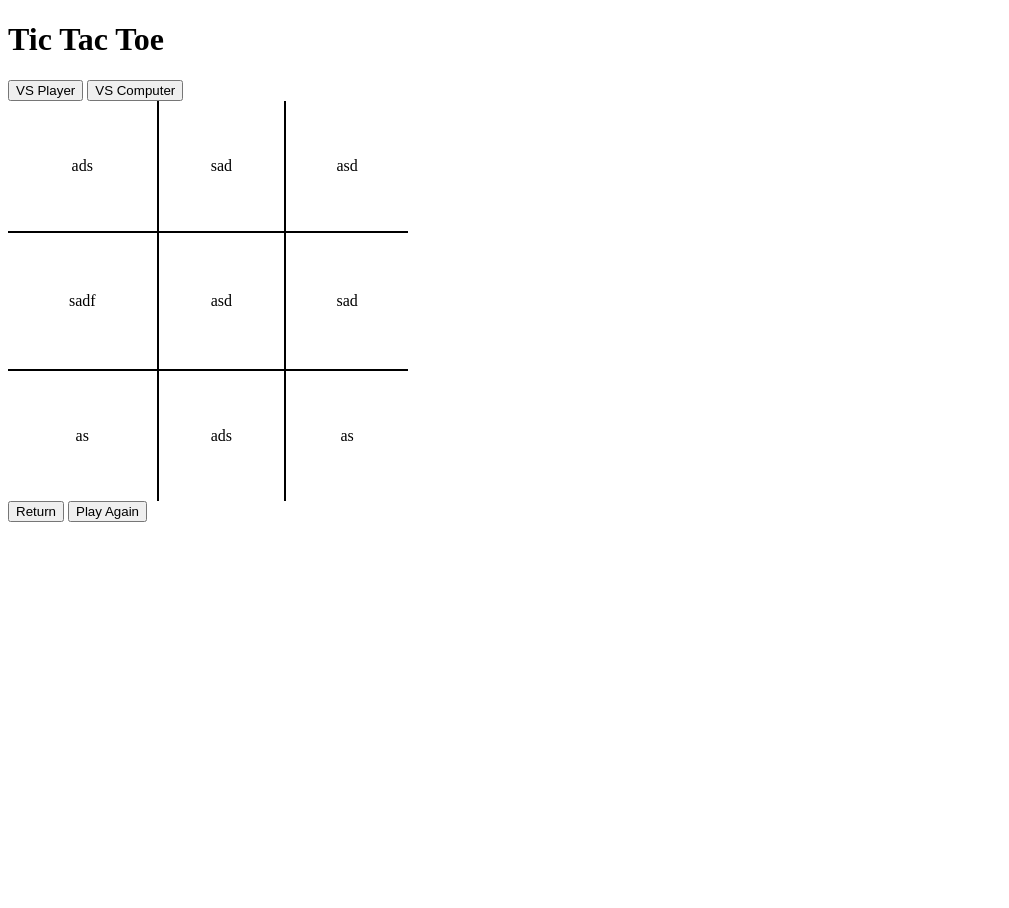
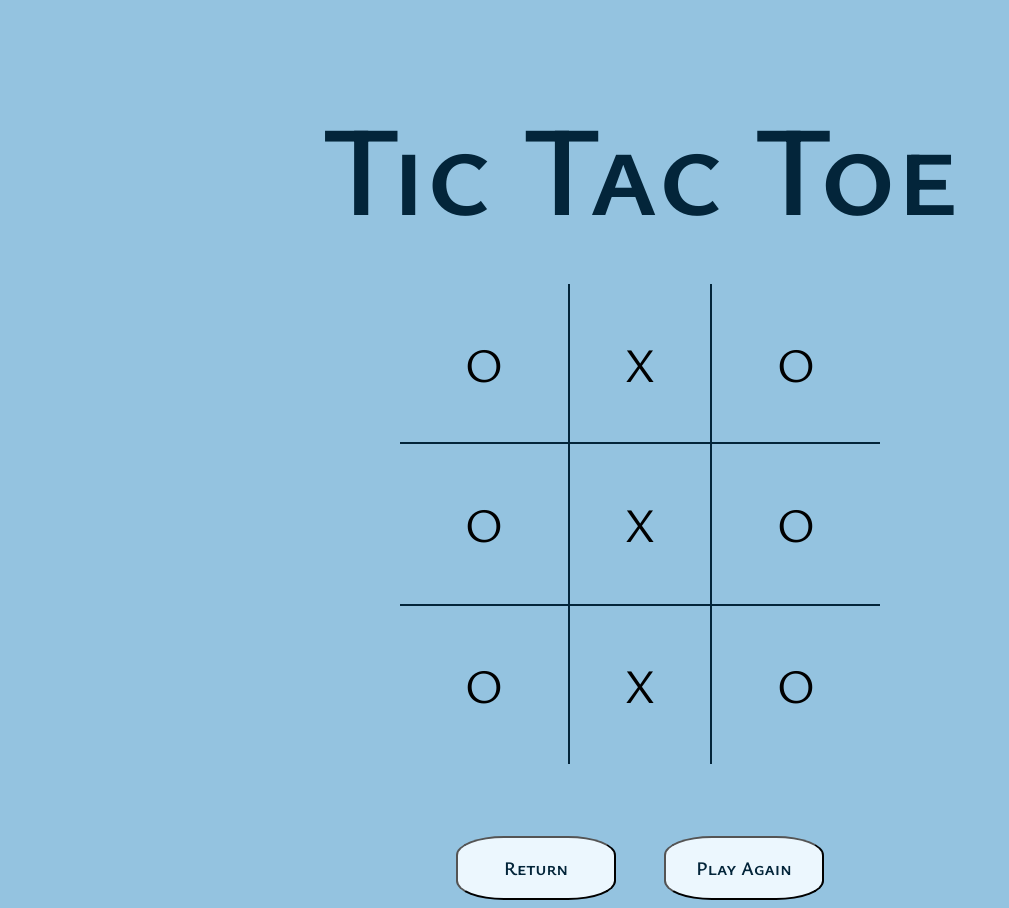
Before and after one commit to basnetrajpradip/tic-tac-toe, a plain HTML site: page index.html in a window 1280 px wide. Both pictures are taken after a click on the button "VS Player". Shown: the whole page, without its empty margins (0-1009 px from the left). Before the commit the page ends 800 px from the top, so only its background shows below. Drawn offline with Linux system fonts and the light colour scheme.

Commit message:
make UI appealing

```diff
--- a/index.html
+++ b/index.html
@@ -4,42 +4,44 @@
     <meta charset="UTF-8" />
     <meta name="viewport" content="width=device-width, initial-scale=1.0" />
     <link rel="stylesheet" href="style.css" type="text/css"></link>
-    <script type="text/javascript" src="script.js"></script>
+    <script type="text/javascript" src="script.js" defer></script>
     <title>Tic Tac Toe</title>
   </head>
   <body>
     <div class="container">
       <div class="header">
-        <h1>Tic Tac Toe</h1>
+        <div>Tic Tac Toe</div>
       </div>
       <div class="body">
         <div class="pre-game-interface">
-          <div class="game-mode-btn">
-            <button id="vsPlayerBtn">VS Player</button>
-            <button id="vsComputerBtn">VS Computer</button>
+          <div class="game-mode">
+            <button class="game-mode-btn" id="vsPlayerBtn">VS Player</button>
+            <button class="game-mode-btn" id="vsComputerBtn" disabled>VS Computer</button>
           </div>
         </div>
-        <div class="game-interface">
+        <div class="game-interface game-display">
+          <div class="game-board">
               <table>
                 <tr class="first row">
-              <td>ads</td>
-              <td>sad</td>
-              <td>asd</td>
+                    <td>O</td>
+                    <td>X</td>
+                    <td>O</td>
                 </tr>
                 <tr class="second row">
-              <td>sadf</td>
-              <td>asd</td>
-              <td>sad</td>
+                    <td>O</td>
+                    <td>X</td>
+                    <td>O</td>
                 </tr>
                 <tr class="third row">
-              <td>as</td>
-              <td>ads</td>
-              <td>as</td>
+                  <td>O</td>
+                  <td>X</td>
+                  <td>O</td>
                 </tr>
               </table>
-          <div class="game-ctrl-btn">
-            <button id="return">Return</button>
-            <button id="replay">Play Again</button>
+          </div>
+          <div class="game-ctrl">
+            <button class="game-ctrl-btn" id="return">Return</button>
+            <button class="game-ctrl-btn" id="replay">Play Again</button>
           </div>
         </div>
       </div>
--- a/script.js
+++ b/script.js
@@ -0,0 +1,17 @@
+function ScreenController() {
+  const gameMode = document.querySelector("#vsPlayerBtn");
+  const preGameUI = document.querySelector(".pre-game-interface");
+  const gameUI = document.querySelector(".game-interface");
+  const returnToPreGame = document.querySelector("#return");
+  gameMode.addEventListener("click", (e) => {
+    preGameUI.classList.add("pre-game-display");
+    gameUI.classList.remove("game-display");
+  });
+
+  returnToPreGame.addEventListener("click", (e) => {
+    preGameUI.classList.remove("pre-game-display");
+    gameUI.classList.add("game-display");
+  });
+}
+
+ScreenController();
--- a/style.css
+++ b/style.css
@@ -1,28 +1,117 @@
+@font-face {
+  font-family: header;
+  src: url(resources/HeaderFont.ttf);
+}
+
+:root {
+  --body-bg: #94c3e0;
+  --header: #03253a;
+  --button: #ecf7fe;
+}
+
 html {
   margin: 0;
   padding: 0;
 }
 
 body {
+  background-color: var(--body-bg);
   font-size: 16px;
+  font-family: header;
+}
+
+.header {
+  color: var(--header);
+  font-size: 8rem;
+  font-weight: 600;
+  margin-top: 5rem;
+  margin-bottom: 2rem;
+  display: flex;
+  justify-content: center;
 }
 
 table {
   border-collapse: collapse;
-  height: 25rem;
-  width: 25rem;
+  height: 30rem;
+  width: 30rem;
 }
 
 .first,
 .second {
-  border-bottom: 2px solid black;
+  border-bottom: 2px solid var(--header);
 }
 
 td:nth-child(1),
 td:nth-child(2) {
-  border-right: 2px solid black;
+  border-right: 2px solid var(--header);
 }
 
 td {
   text-align: center;
+  font-family: header;
+  font-size: 3rem;
+  color: rgb(0, 0, 0);
 }
+
+.pre-game-interface {
+  margin-top: 3rem;
+  display: flex;
+  justify-content: center;
+}
+
+.game-mode {
+  display: flex;
+  flex-direction: column;
+  gap: 2rem;
+}
+
+.game-mode-btn {
+  height: 4rem;
+  width: 10rem;
+  font-size: 1.2rem;
+  font-family: header;
+  font-weight: 600;
+  border-radius: 30%;
+  color: var(--header);
+  background-color: var(--button);
+}
+
+button:disabled,
+button[disabled] {
+  border: 2px solid #aca9a9;
+  background-color: #c0c0c0;
+  color: #8a8484;
+}
+
+.game-ctrl {
+  margin-top: 3rem;
+  display: flex;
+  gap: 3rem;
+}
+
+.game-ctrl-btn {
+  height: 4rem;
+  width: 10rem;
+  font-size: 1.2rem;
+  font-family: header;
+  font-weight: 600;
+  border-radius: 30%;
+  color: var(--header);
+  background-color: var(--button);
+}
+
+.game-interface {
+  margin-top: 0rem;
+  display: flex;
+  align-items: center;
+  flex-direction: column;
+  gap: 1.5rem;
+}
+
+.pre-game-display {
+  display: none;
+}
+
+.game-display {
+  display: none;
+}
```
Also changed, not shown: resources/HeaderFont.ttf (added). Lines whose indentation alone changed are shown as unchanged.
